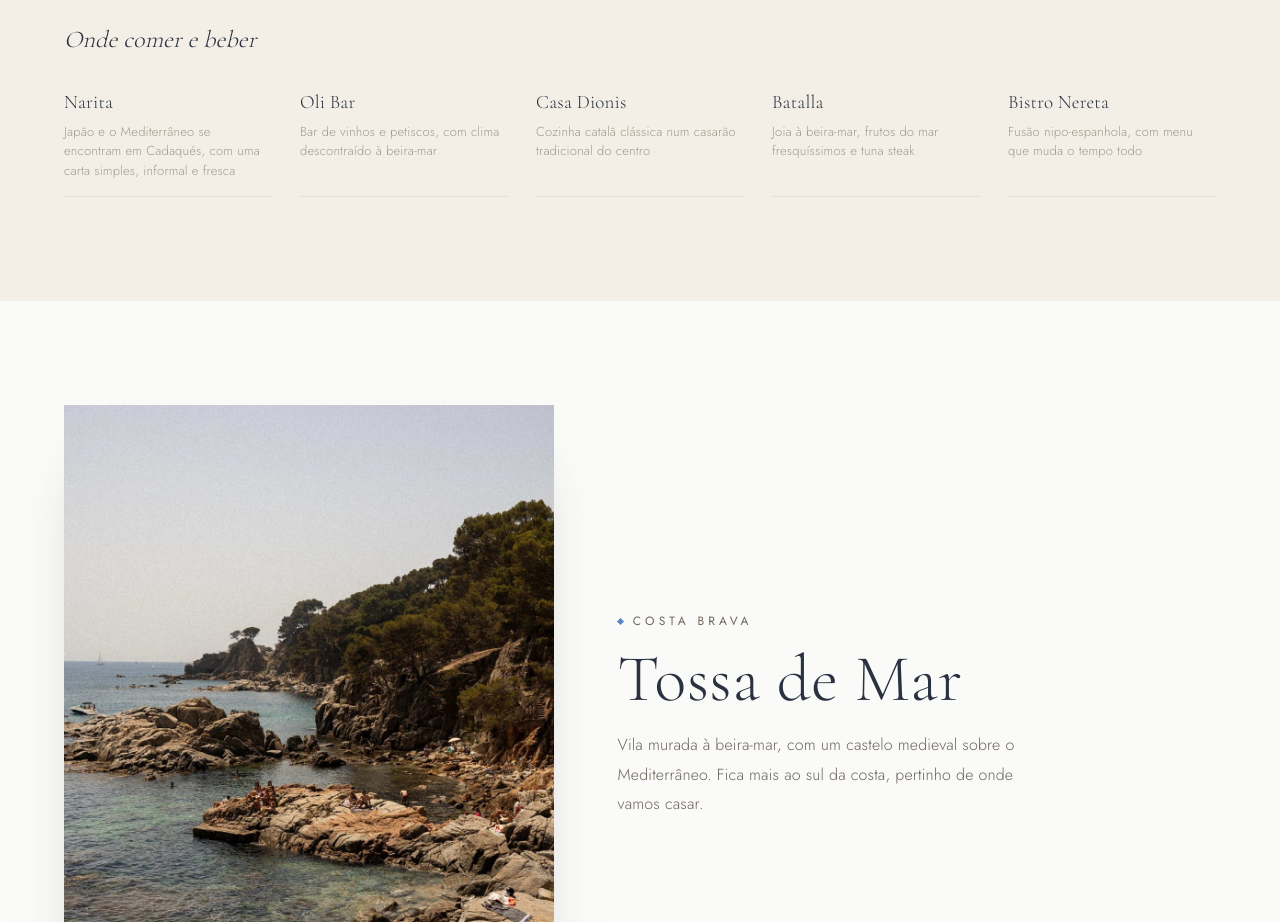
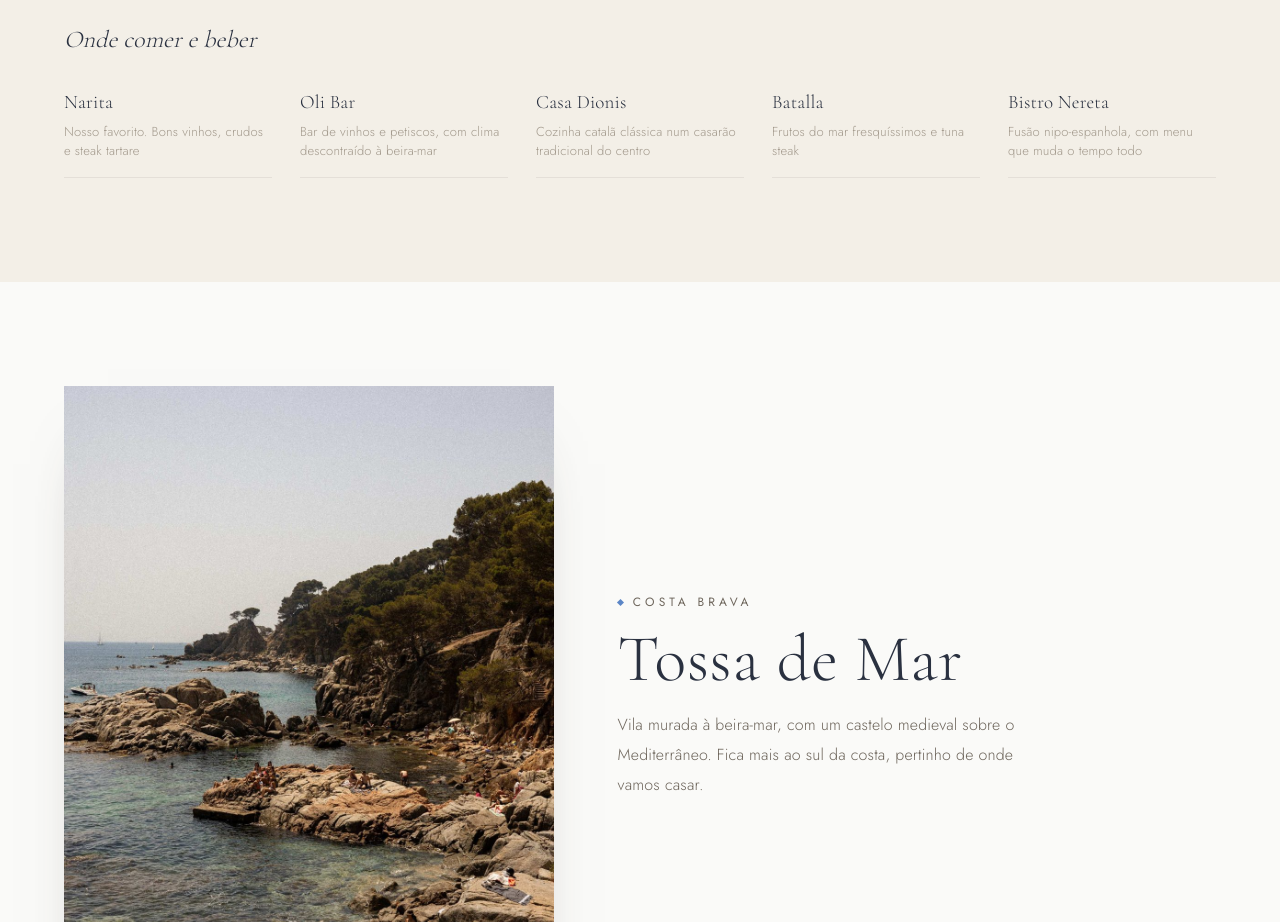
Before and after one commit to bf-hash/casamento-isabele-joao, a Next.js app: page /guia-costa-brava in a window 1280 px wide. Shown: the part 8120-9042 px from the top of the page. Built offline with nearby package versions, Linux system fonts and the light colour scheme.

Commit message:
Atualiza descrições do Batalla e Narita em Cadaqués
Co-Authored-By: Claude Opus 4.8 <noreply@anthropic.com>
Claude-Session: https://claude.ai/code/session_012Yh7ybTAtauewoNF3sbpYq

```diff
--- a/src/app/guia-costa-brava/page.tsx
+++ b/src/app/guia-costa-brava/page.tsx
@@ -277,12 +277,12 @@ const REGIONS: Region[] = [
       {
         label: "Onde comer e beber",
         places: [
-          { name: "Narita", note: "Japão e o Mediterrâneo se encontram em Cadaqués, com uma carta simples, informal e fresca", url: maps("Narita Cadaques") },
+          { name: "Narita", note: "Nosso favorito. Bons vinhos, crudos e steak tartare", url: maps("Narita Cadaques") },
           { name: "Oli Bar", note: "Bar de vinhos e petiscos, com clima descontraído à beira-mar", url: maps("Oli Bar Cadaques") },
           { name: "Casa Dionis", note: "Cozinha catalã clássica num casarão tradicional do centro", url: maps("Casa Dionis Cadaques") },
           {
             name: "Batalla",
-            note: "Joia à beira-mar, frutos do mar fresquíssimos e tuna steak",
+            note: "Frutos do mar fresquíssimos e tuna steak",
             url: maps("Batalla Cadaques"),
           },
           {
```
